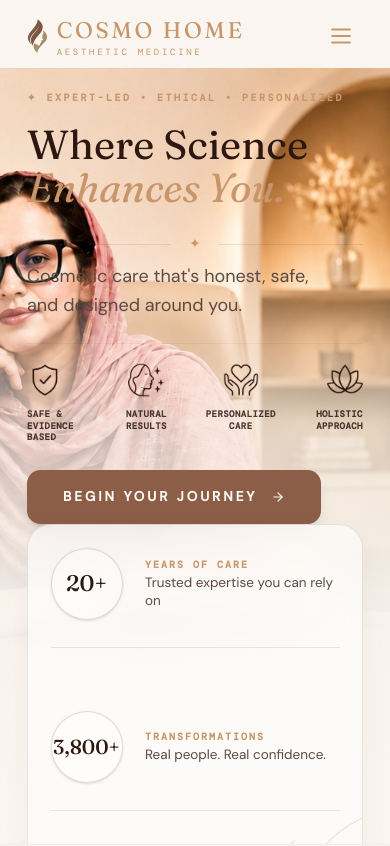
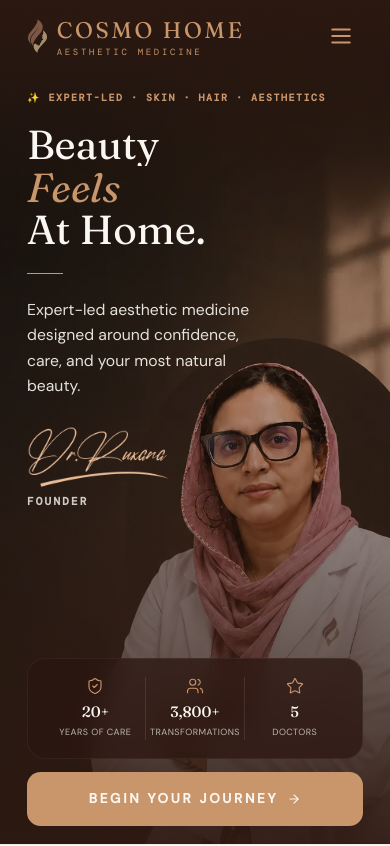
Before and after one commit to playkidsofficial6-oss/cosmohome, a React (Vite) app: page / in a window 390 px wide. Shown: the top 846 px of the page. Built offline with nearby package versions, Linux system fonts and the light colour scheme.

Commit message:
feat: add Hero component with responsive layouts and motion animations to Home page

```diff
--- a/src/pages/Home.tsx
+++ b/src/pages/Home.tsx
@@ -15,7 +15,7 @@ export function Hero({ ready }: { ready: boolean }) {
   const d = (base: number) => ready ? base : 999;
 
   return (
-    <section ref={ref} className="relative h-screen bg-[#FAF6F0] flex flex-col justify-between overflow-hidden">
+    <section ref={ref} className="relative h-screen bg-[#2C1810] md:bg-[#FAF6F0] flex flex-col justify-between overflow-hidden">
       {/* Cursive Signature Font Import */}
       <style dangerouslySetInnerHTML={{
         __html: `
@@ -25,7 +25,8 @@ export function Hero({ ready }: { ready: boolean }) {
         }
       `}} />
 
-      {/* Leaf Shadow Overlay (Cast down from top-left) */}
+      {/* --- BACKGROUNDS & OVERLAYS --- */}
+      {/* Leaf Shadow Overlay (Desktop only) */}
       <svg className="absolute top-0 left-0 w-[400px] h-[400px] text-[#2C1810]/5 pointer-events-none z-10 select-none hidden md:block" viewBox="0 0 100 100" fill="currentColor">
         <defs>
           <filter id="leaf-blur">
@@ -40,32 +41,45 @@ export function Hero({ ready }: { ready: boolean }) {
         </g>
       </svg>
 
-      {/* Full-screen background image - Proportional Fit (No Zoom) */}
+      {/* Desktop Background Image ( ivory style ) */}
       <img
         src="/hero/main banner.webp"
         alt="Dr. Ruxana K"
-        className="absolute bottom-0 right-0 h-[92%] w-auto max-w-none object-contain pointer-events-none select-none z-0"
+        className="absolute bottom-0 right-0 h-[92%] w-auto max-w-none object-contain pointer-events-none select-none z-0 hidden md:block"
       />
 
-
+      {/* Desktop Gradients */}
       <div
         className="absolute inset-0 hidden lg:block pointer-events-none z-10"
         style={{ background: "linear-gradient(to right, #FAF6F0 0%, rgba(250,246,240,0.95) 20%, rgba(250,246,240,0.8) 30%, rgba(250,246,240,0) 45%)" }}
       />
-      {/* Mobile/Tablet: Bottom-to-top fade (ends at 70% height) */}
       <div
-        className="absolute inset-0 lg:hidden pointer-events-none z-10"
+        className="absolute inset-0 hidden md:block lg:hidden pointer-events-none z-10"
         style={{ background: "linear-gradient(to top, #FAF6F0 0%, rgba(250,246,240,0.95) 30%, rgba(250,246,240,0.7) 50%, rgba(250,246,240,0) 70%)" }}
       />
 
-      {/* Grain */}
+      {/* Mobile Background Image ( dark style ) */}
+      <img
+        src="/hero/hero-bg-mob.webp"
+        alt="The spirit of COSMO HOME"
+        className="absolute inset-0 w-full h-full object-cover object-bottom block md:hidden z-0 pointer-events-none select-none"
+      />
+
+      {/* Mobile Dark Gradient Overlays */}
+      <div
+        className="absolute inset-0 block md:hidden pointer-events-none z-10"
+        style={{ background: "linear-gradient(to top, rgba(44,24,16,0.95) 0%, rgba(44,24,16,0.5) 40%, rgba(44,24,16,0.2) 70%, rgba(44,24,16,0.95) 100%)" }}
+      />
+
+      {/* Grain Overlay */}
       <div className="absolute inset-0 z-10 pointer-events-none opacity-[0.015]"
         style={{ backgroundImage: GRAIN, backgroundSize: "180px" }} />
 
-      <div className="max-w-7xl mx-auto w-full relative z-20 flex-1 flex flex-col justify-between px-6 md:px-16 lg:px-24 pt-20 pb-6">
+
+      {/* --- DESKTOP CONTENT --- */}
+      <div className="max-w-7xl mx-auto w-full relative z-20 hidden md:flex flex-col justify-between px-6 md:px-16 lg:px-24 pt-20 pb-6 flex-1">
         {/* Single Left Column: Text & Features */}
         <div className="flex flex-col justify-center flex-1 max-w-2xl">
-
           {/* Gold Tag */}
           <motion.div
             className="flex items-center gap-1.5 text-[#C9956A] text-[10px] sm:text-xs tracking-[0.25em] font-semibold uppercase mb-4"
@@ -117,7 +131,7 @@ export function Hero({ ready }: { ready: boolean }) {
             and designed around you.
           </motion.p>
 
-          {/* 4 Feature Badges Row with Vertical Separators */}
+          {/* 4 Feature Badges Row */}
           <motion.div
             className="flex flex-wrap sm:flex-nowrap items-stretch justify-between w-full max-w-xl mb-6 pt-4 border-t border-[#2C1810]/5 gap-4 sm:gap-0"
             initial={{ opacity: 0, y: 14 }}
@@ -179,15 +193,6 @@ export function Hero({ ready }: { ready: boolean }) {
             >
               Begin Your Journey <ArrowRight size={14} className="group-hover:translate-x-1 transition-transform" />
             </motion.a>
-            {/* <motion.a
-                href="/#philosophy"
-                whileHover={{ scale: 1.02 }}
-                className="inline-flex items-center gap-3 text-[#2C1810]/80 hover:text-[#2C1810] text-xs tracking-[0.2em] uppercase transition-colors py-4 font-semibold group"
-                style={B}
-              >
-                <span className="w-8 h-8 rounded-full border border-[#2C1810]/20 flex items-center justify-center text-[#C9956A] group-hover:border-[#C9956A] transition-colors text-[10px]">▶</span>
-                Discover Our Philosophy
-              </motion.a> */}
           </motion.div>
         </div>
 
@@ -261,6 +266,69 @@ export function Hero({ ready }: { ready: boolean }) {
           </div>
         </motion.div>
       </div>
+
+
+      {/* --- MOBILE CONTENT (Restore original dark design) --- */}
+      <motion.div className="relative z-20 flex md:hidden flex-col justify-between pt-20 pb-4 px-6 h-[100svh] w-full flex-1">
+        <div className="flex flex-col">
+          <motion.p className="text-[#C9956A] text-[10px] tracking-[0.15em] uppercase mb-4 font-semibold" style={M}
+            initial={{ opacity: 0, x: -16 }} animate={ready ? { opacity: 1, x: 0 } : {}}
+            transition={{ duration: 0.7, delay: d(0.3) }}>
+            ✨ EXPERT-LED · SKIN · HAIR · AESTHETICS
+          </motion.p>
+
+          <h1 className="text-[#FAF7F2] text-4xl leading-[1.05] mb-5 font-light" style={D}>
+            {["Beauty", "Feels", "At Home."].map((word, i) => (
+              <div key={word} className="overflow-hidden">
+                <motion.span className={`block ${i === 1 ? "italic text-[#C9956A]" : ""}`}
+                  initial={{ y: "105%" }} animate={ready ? { y: 0 } : {}}
+                  transition={{ duration: 1.0, delay: d(0.45 + i * 0.15), ease: EASE }}>
+                  {word}
+                </motion.span>
+              </div>
+            ))}
+          </h1>
+
+          <motion.div className="w-8 h-px bg-[#C9956A] mb-5"
+            initial={{ scaleX: 0 }} animate={ready ? { scaleX: 1 } : {}} transition={{ delay: d(0.9), duration: 0.8 }} />
+
+          <motion.p className="text-[#FAF7F2]/90 text-sm leading-relaxed max-w-[240px] font-light" style={B}
+            initial={{ opacity: 0, y: 18 }} animate={ready ? { opacity: 1, y: 0 } : {}}
+            transition={{ duration: 0.8, delay: d(0.95) }}>
+            Expert-led aesthetic medicine designed around confidence, care, and your most natural beauty.
+          </motion.p>
+
+          <motion.div
+            initial={{ opacity: 0, y: 18 }} animate={ready ? { opacity: 1, y: 0 } : {}}
+            transition={{ duration: 0.8, delay: d(1.05) }}
+            className="mt-6 mb-2"
+          >
+            <img src="/hero/sign.webp" alt="Dr. Ruxana K" className="h-14 w-auto object-contain" />
+            <p className="text-[#FAF7F2]/80 text-[11px] tracking-[0.2em] uppercase mt-1 font-semibold" style={M}>Founder</p>
+          </motion.div>
+        </div>
+
+        <div className="flex flex-col gap-3 mt-4">
+          <motion.div className="bg-[#2B1610]/75 backdrop-blur-md rounded-2xl p-4 flex justify-between items-center border border-white/5"
+            initial={{ opacity: 0, y: 20 }} animate={ready ? { opacity: 1, y: 0 } : {}} transition={{ delay: d(1.2), duration: 0.8 }}>
+            {[{ n: "20+", l: "Years of Care", icon: <ShieldCheck size={18} strokeWidth={1.5} className="text-[#C9956A] mb-1.5 mx-auto" /> },
+            { n: "3,800+", l: "Transformations", icon: <Users size={18} strokeWidth={1.5} className="text-[#C9956A] mb-1.5 mx-auto" /> },
+            { n: "5", l: "Doctors", icon: <Star size={18} strokeWidth={1.5} className="text-[#C9956A] mb-1.5 mx-auto" /> }].map(({ n, l, icon }, i) => (
+              <div key={l} className={`flex-1 text-center ${i !== 2 ? 'border-r border-[#FAF7F2]/10' : ''}`}>
+                {icon}
+                <p className="text-[#FAF7F2] text-[15px] font-medium" style={D}>{n}</p>
+                <p className="text-[#FAF7F2]/70 text-[9px] tracking-wider mt-0.5 uppercase" style={B}>{l}</p>
+              </div>
+            ))}
+          </motion.div>
+
+          <motion.a href="/book-consultation"
+            className="w-full py-4 bg-[#C9956A] text-[#FAF7F2] text-xs tracking-[0.2em] uppercase rounded-xl flex items-center justify-center gap-2 font-semibold" style={B}
+            initial={{ opacity: 0, y: 20 }} animate={ready ? { opacity: 1, y: 0 } : {}} transition={{ delay: d(1.3), duration: 0.8 }}>
+            Begin Your Journey <ArrowRight size={14} />
+          </motion.a>
+        </div>
+      </motion.div>
     </section>
   );
 }
```
